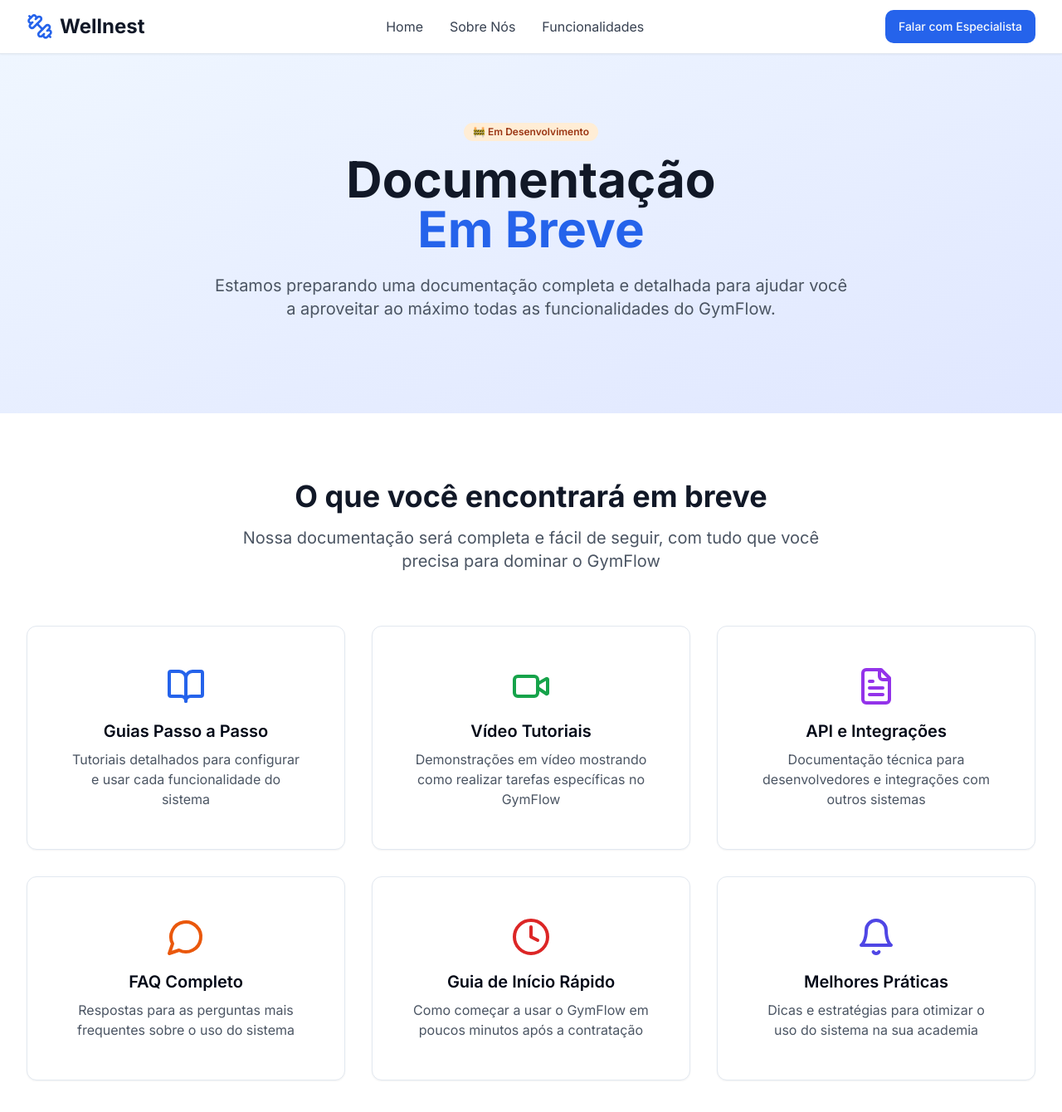
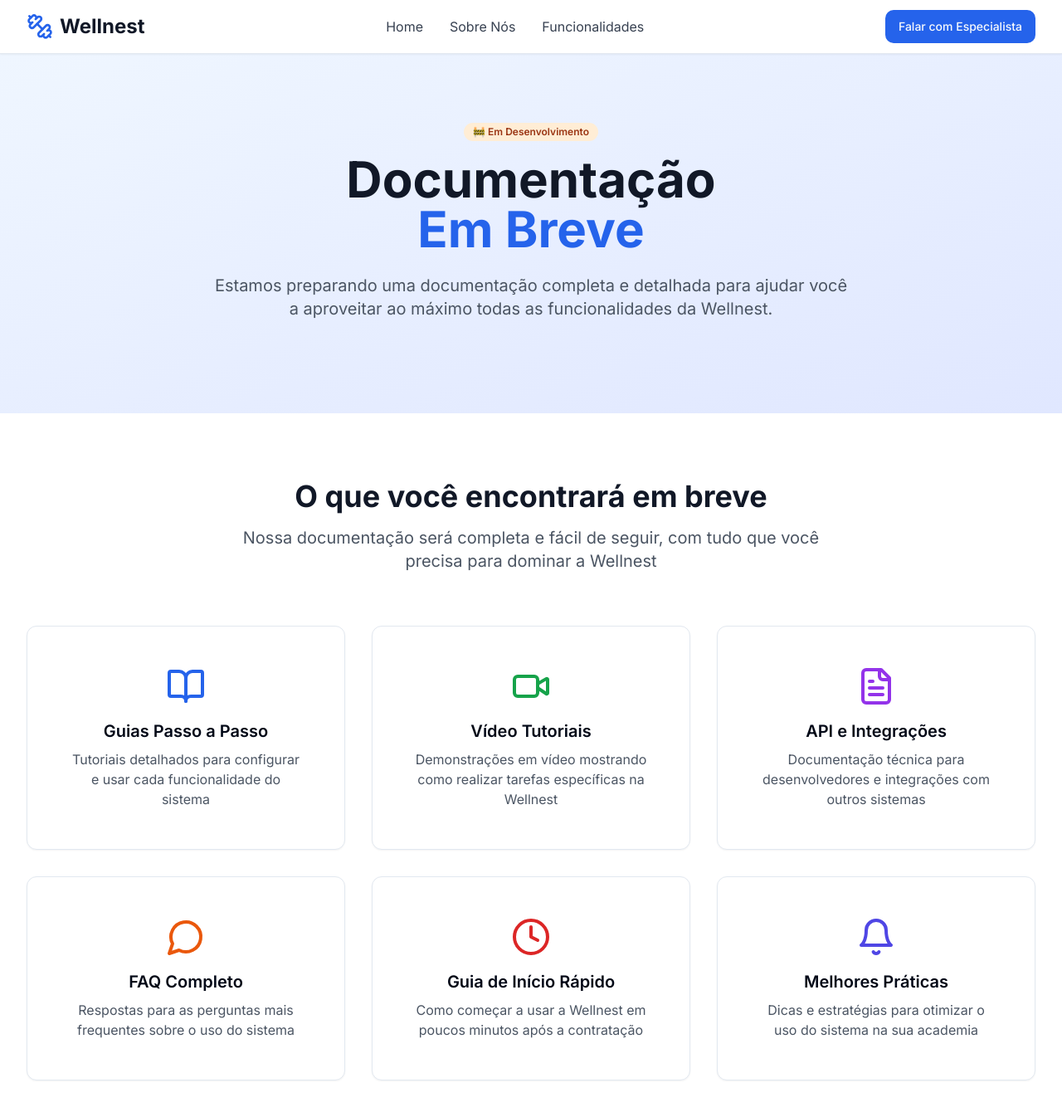
Before and after one commit to ghduuep/gymflow-page, a Next.js app: page /documentacao in a window 1280 px wide. Shown: the top 1340 px of the page at 83% size. Built offline with nearby package versions, Linux system fonts and the light colour scheme.

Commit message:
changing gymflow to wellnest on documentation page

```diff
--- a/app/documentacao/page.tsx
+++ b/app/documentacao/page.tsx
@@ -18,7 +18,7 @@ export default function Documentacao() {
             </h1>
             <p className="text-xl text-gray-600 mb-8 max-w-3xl mx-auto">
               Estamos preparando uma documentação completa e detalhada para ajudar você a aproveitar ao máximo todas as
-              funcionalidades do GymFlow.
+              funcionalidades da Wellnest.
             </p>
           </div>
         </div>
@@ -30,7 +30,7 @@ export default function Documentacao() {
           <div className="text-center mb-16">
             <h2 className="text-3xl md:text-4xl font-bold text-gray-900 mb-4">O que você encontrará em breve</h2>
             <p className="text-xl text-gray-600 max-w-3xl mx-auto">
-              Nossa documentação será completa e fácil de seguir, com tudo que você precisa para dominar o GymFlow
+              Nossa documentação será completa e fácil de seguir, com tudo que você precisa para dominar a Wellnest
             </p>
           </div>
 
@@ -50,7 +50,7 @@ export default function Documentacao() {
                 <Video className="h-12 w-12 text-green-600 mx-auto mb-4" />
                 <h3 className="text-xl font-semibold mb-2">Vídeo Tutoriais</h3>
                 <p className="text-gray-600">
-                  Demonstrações em vídeo mostrando como realizar tarefas específicas no GymFlow
+                  Demonstrações em vídeo mostrando como realizar tarefas específicas na Wellnest
                 </p>
               </CardContent>
             </Card>
@@ -77,7 +77,7 @@ export default function Documentacao() {
               <CardContent className="pt-6">
                 <Clock className="h-12 w-12 text-red-600 mx-auto mb-4" />
                 <h3 className="text-xl font-semibold mb-2">Guia de Início Rápido</h3>
-                <p className="text-gray-600">Como começar a usar o GymFlow em poucos minutos após a contratação</p>
+                <p className="text-gray-600">Como começar a usar a Wellnest em poucos minutos após a contratação</p>
               </CardContent>
             </Card>
 
```
